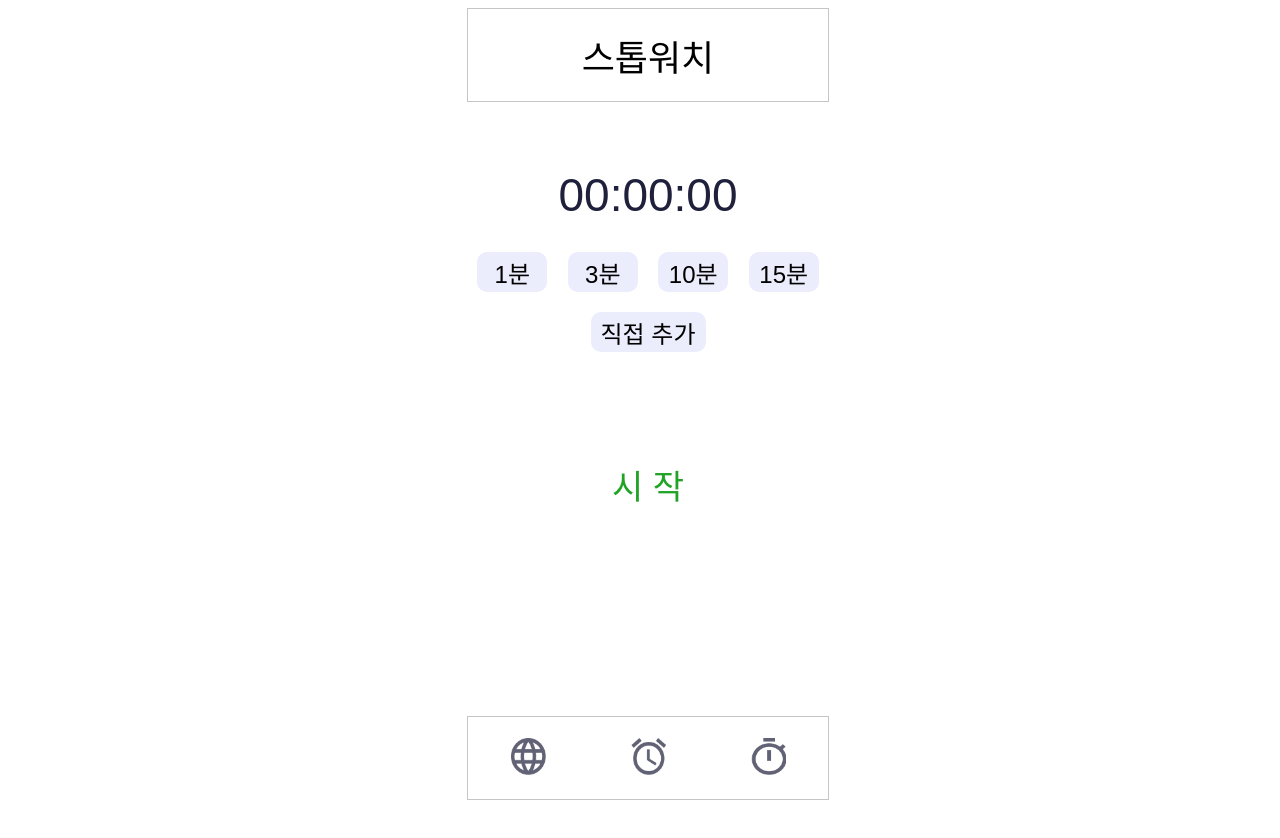
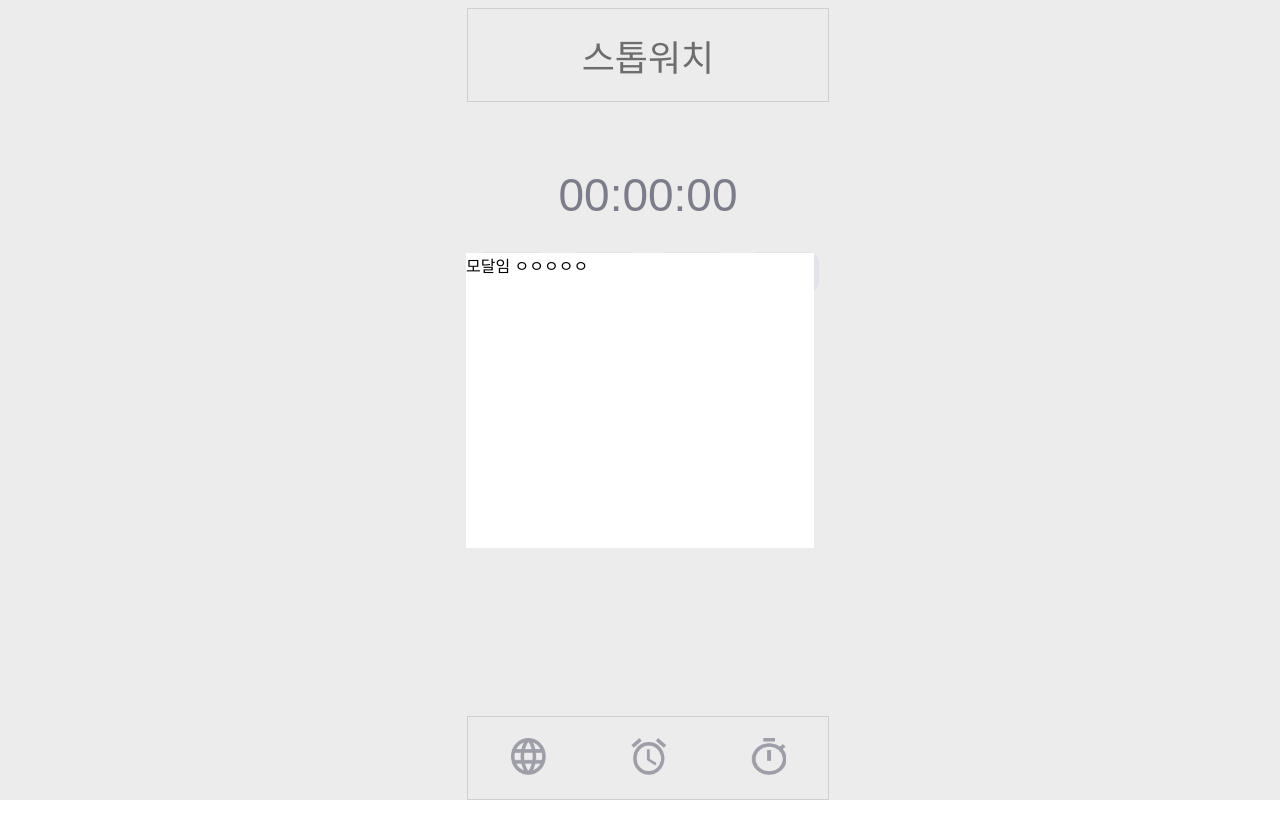
Before and after one commit to woowacourse/react-timer, a React (Create React App) app: page /timer in a window 1280 px wide. Shown: the top 838 px of the page. Before the commit the page ends 800 px from the top, so only its background shows below. Built offline with nearby package versions, Linux system fonts and the light colour scheme.

Commit message:
feat: timer modal 마크업 및 스타일링
Co-authored-by: 임우찬 <dlaxodud1217@gmail.com>

```diff
--- /dev/null
+++ b/src/components/DirectTimerAddModal.css
@@ -0,0 +1,44 @@
+.modal-backdrop {
+  display: flex;
+  justify-content: center;
+  height: 100vh;
+}
+
+.modal-backdrop-main {
+  position: fixed;
+  display: flex;
+  justify-content: center;
+  align-items: center;
+  width: 100vw;
+  height: 100vh;
+  background: rgba(217, 217, 217, 0.5);
+  top: 0;
+  left: 0;
+  animation: view-backdrop 1s;
+}
+
+@keyframes view-backdrop {
+  from {
+    opacity: 0;
+  }
+  to {
+    opacity: 1;
+  }
+}
+
+.timer-modal {
+  position: fixed;
+  width: 348px;
+  height: 295px;
+  background: #ffffff;
+  animation: view-modal 0.5s;
+}
+
+@keyframes view-modal {
+  from {
+    transform: translateY(100%);
+  }
+  to {
+    transform: translateY(0%);
+  }
+}
--- /dev/null
+++ b/src/components/DirectTimerAddModal.tsx
@@ -0,0 +1,18 @@
+import { createPortal } from 'react-dom';
+import './DirectTimerAddModal.css';
+
+// TODO: 추후 모달 구조 변경 논의
+const DirectTimerAddModal = () => {
+  return createPortal(
+    <div className="modal-backdrop">
+      <div></div>
+      <div className="modal-backdrop-main">
+        <div className="timer-modal">모달임 ㅇㅇㅇㅇㅇ</div>
+      </div>
+      <div></div>
+    </div>,
+    document.body
+  );
+};
+
+export default DirectTimerAddModal;
--- a/src/pages/Timer/index.tsx
+++ b/src/pages/Timer/index.tsx
@@ -1,3 +1,4 @@
+import DirectTimerAddModal from '../../components/DirectTimerAddModal';
 import './index.css';
 
 const TimerPage = () => {
@@ -24,6 +25,7 @@ const TimerPage = () => {
       <button type="button" className="start-button">
         시 작
       </button>
+      <DirectTimerAddModal />
     </div>
   );
 };
```
